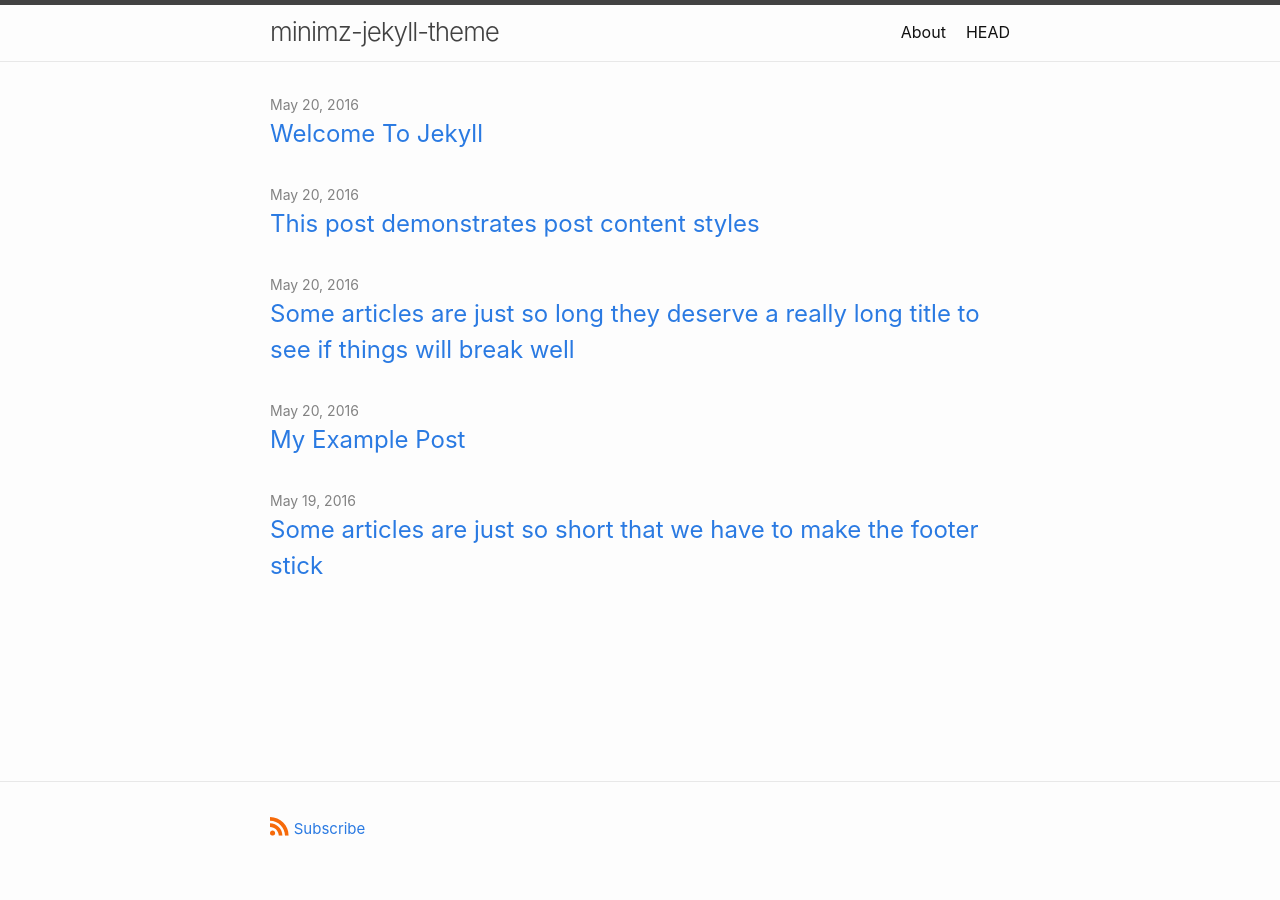
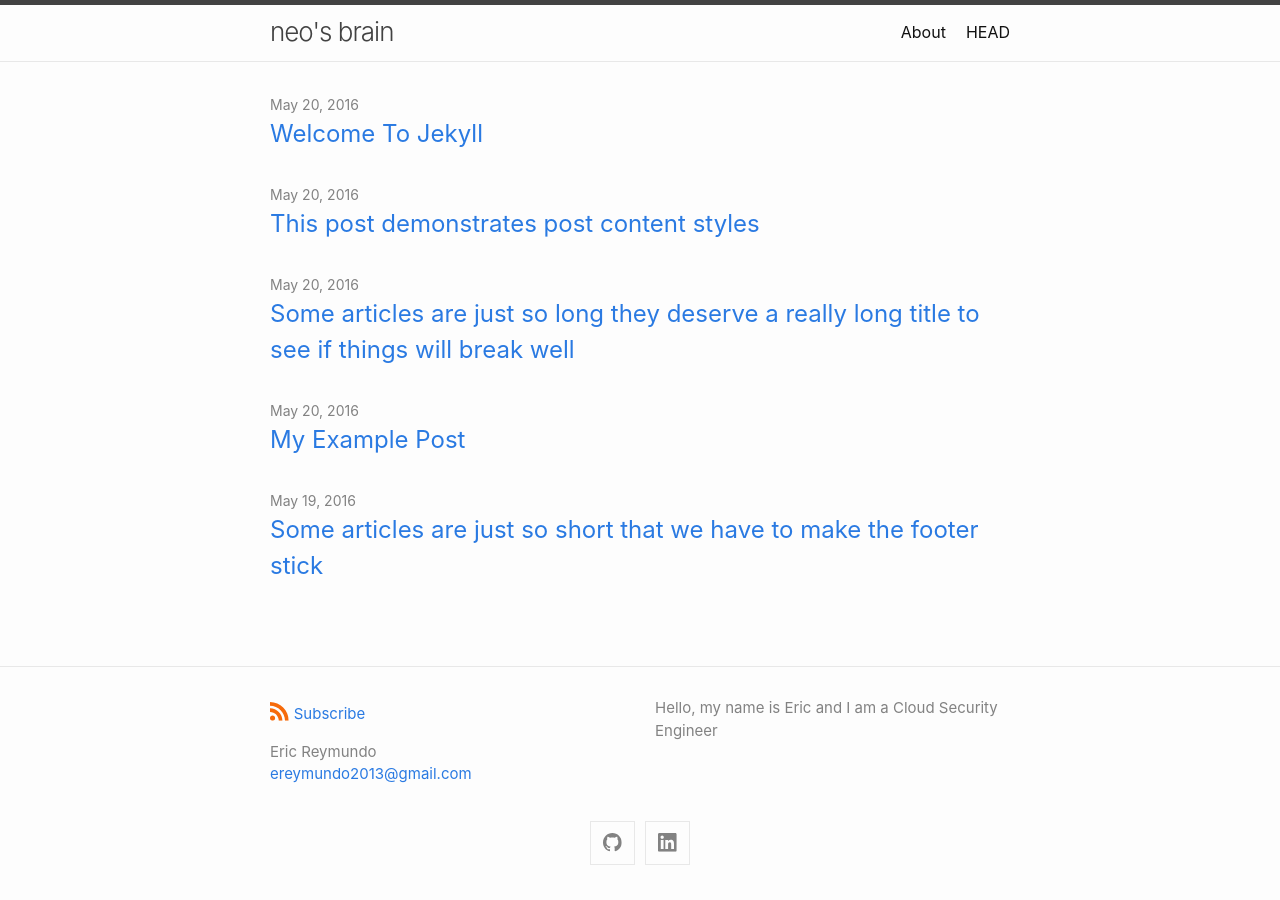
Before and after one commit to ericlikedis/minimz-jekyll-theme, a Jekyll site: the page built from index.md, in a window 1280 px wide. Built offline with Jekyll 4.4.1, drawn with Linux system fonts in a browser that asks for light colours; part of the change alters nothing that is shown.

Commit message:
Update _config.yml

```diff
--- a/_config.yml
+++ b/_config.yml
@@ -1 +1,42 @@
+title: neo's brain
+author:
+  name: Eric Reymundo
+  email: ereymundo2013@gmail.com
+
+# The `>` after `description:` means to ignore line-breaks until next key.
+# If you want to omit the line-break after the end of text, use `>-` instead.
+description: >
+  Hello, my name is Eric and I am a Cloud Security Engineer
+
+# Build settings
+
 theme: minima
+
+plugins:
+  - jekyll-feed
+  - jekyll-seo-tag
+
+# Theme-specific settings
+
+minima:
+  # Minima date format.
+  # Refer to https://shopify.github.io/liquid/filters/date/ if you want to customize this.
+  #
+  # date_format: "%b %-d, %Y"
+
+  # Generate social links in footer.
+  #
+  social_links:
+
+     - { platform: github,         user_url: "https://github.com/ericlikedis" }
+     - { platform: linkedin,       user_url: "https://www.linkedin.com/in/eric-reymundo/" }
+
+# If you want to link only specific pages in your header, uncomment this and add the path to the pages in
+# order as they should show up.
+#
+# header_pages:
+#   - about.md
+
+# Set to `true` to show excerpts on the homepage.
+#
+# show_excerpts: false
```
